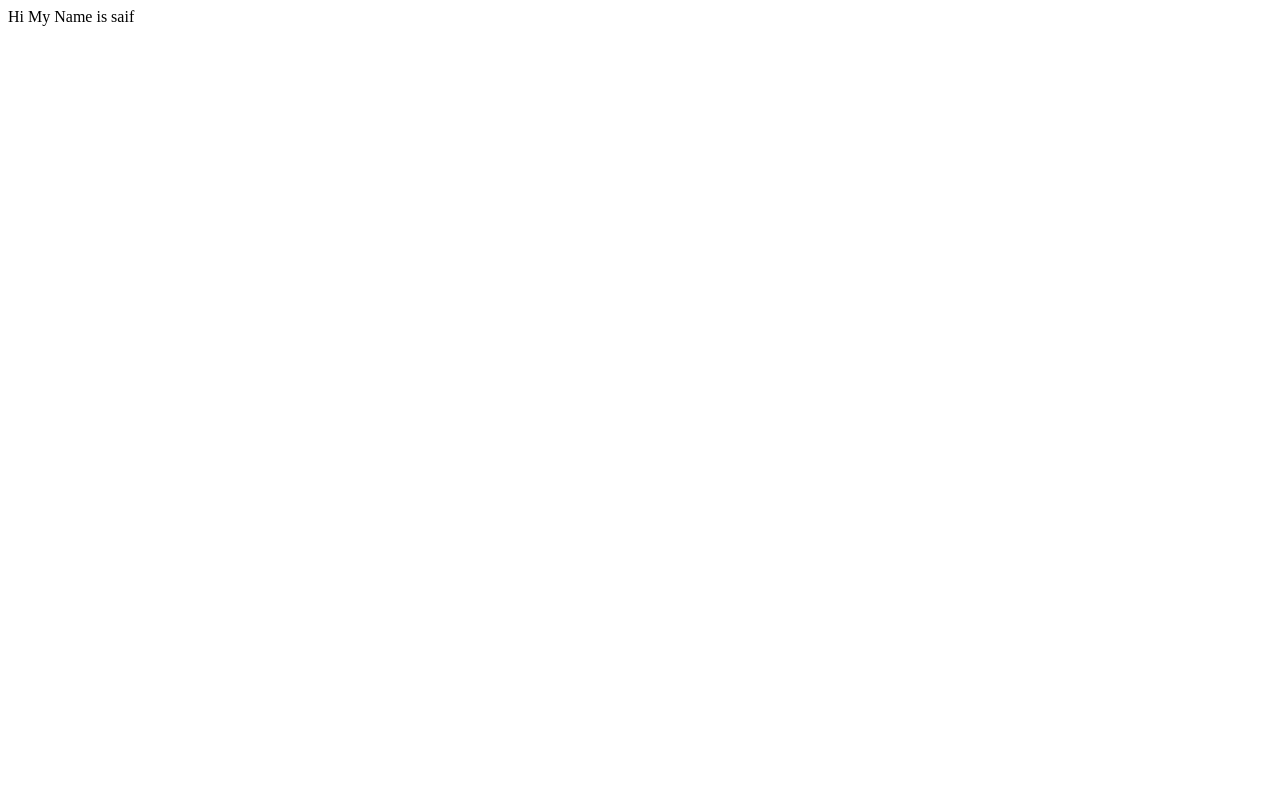
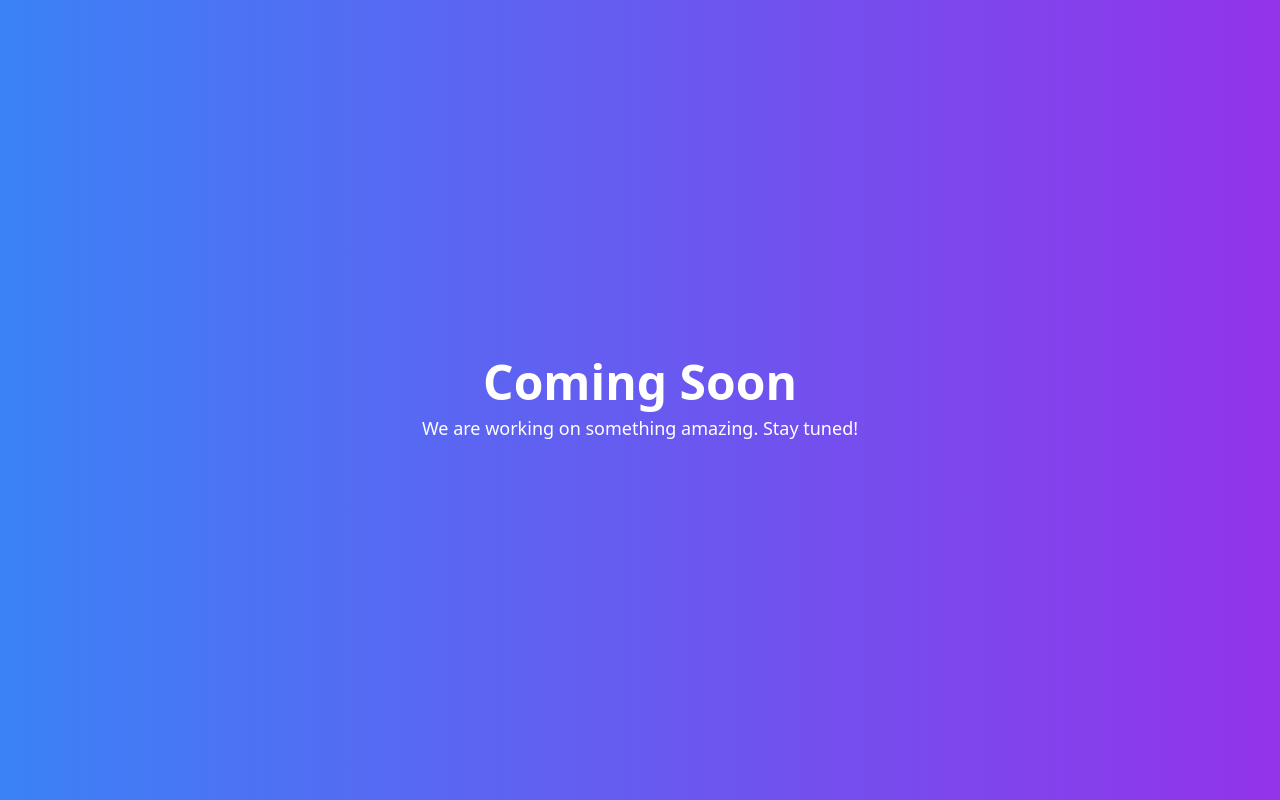
Before and after one commit to AcetiansTechnologies/Deployment-20251, a plain HTML site: page index.html in a window 1280 px wide. Drawn offline with nearby package versions, Linux system fonts and the light colour scheme.

Commit message:
coming soon

```diff
--- a/index.html
+++ b/index.html
@@ -3,9 +3,32 @@
 <head>
     <meta charset="UTF-8">
     <meta name="viewport" content="width=device-width, initial-scale=1.0">
-    <title>Document</title>
+    <title>Coming Soon</title>
+    <script src="https://cdn.tailwindcss.com"></script>
+    <style>
+        @keyframes fadeInUp {
+            from {
+                opacity: 0;
+                transform: translateY(20px);
+            }
+            to {
+                opacity: 1;
+                transform: translateY(0);
+            }
+        }
+        .animate-fade-in-up {
+            animation: fadeInUp 1.5s ease-in-out forwards;
+        }
+    </style>
 </head>
-<body>
-    Hi My Name is saif
+<body class="flex items-center justify-center h-screen bg-gradient-to-r from-blue-500 to-purple-600 text-white">
+
+    <div class="text-center">
+        <h1 class="text-5xl font-bold opacity-0 animate-fade-in-up">Coming Soon</h1>
+        <p class="text-lg mt-2 opacity-0 animate-fade-in-up" style="animation-delay: 0.5s;">
+            We are working on something amazing. Stay tuned!
+        </p>
+    </div>
+
 </body>
 </html>
```
